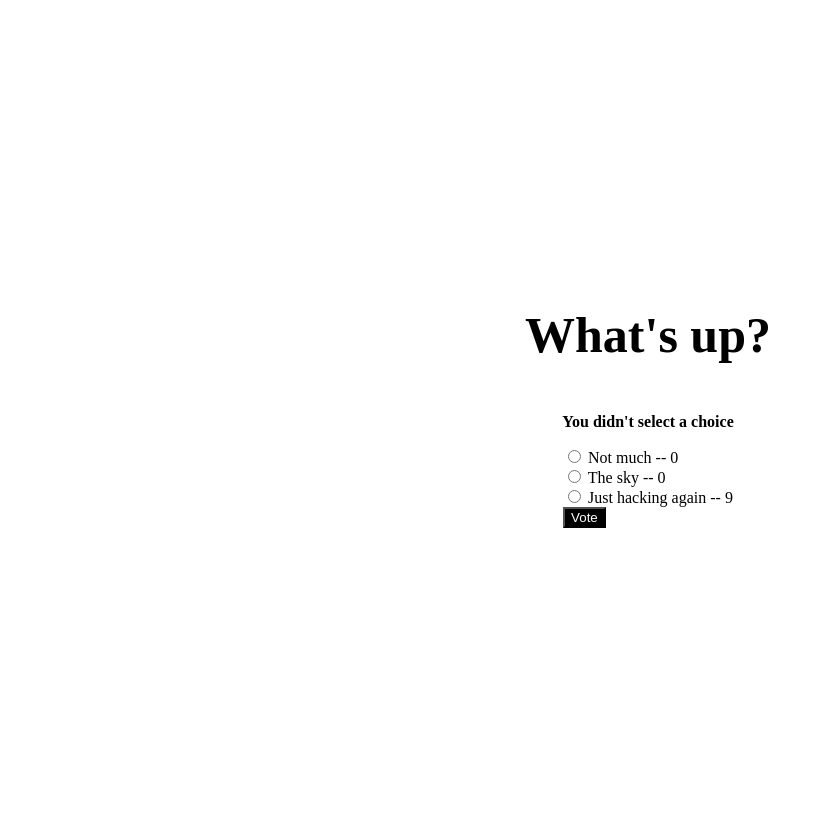
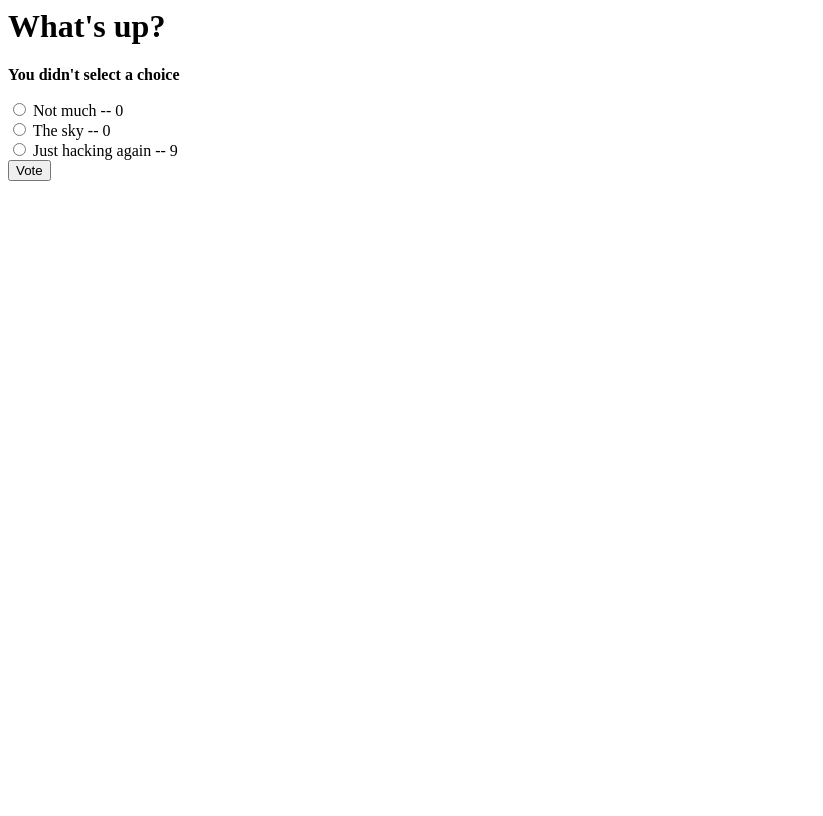
Before and after one commit to Matheus-Lenzi/First-Django-App-Site, a Django app: page /polls/2/vote/ in a window 1280 px wide. Shown: the whole page, without its empty margins (0-823 px from the left). After the commit the page ends 181 px from the top, so only its background shows below. Run offline with Django 3.2, Linux system fonts and the light colour scheme; data comes from the database, SQL or seed files in the repository; both versions use the stored data as it was after the commit.

Commit message:
Revert "Implement the static files and start to styling with css"
This reverts commit f00ea66919a3e946468adabcbbe83ec1cb15b47a.

```diff
--- a/polls/admin.py
+++ b/polls/admin.py
@@ -1,5 +1,4 @@
 from django.contrib import admin
-from .models import Question, Choice
+from .models import Question
 
 admin.site.register(Question)
-admin.site.register(Choice)
--- a/polls/apps.py
+++ b/polls/apps.py
@@ -1,4 +1,5 @@
 from django.apps import AppConfig
+
 
 class PollsConfig(AppConfig):
     name = 'polls'
--- a/polls/static/polls/style.css
+++ /dev/null
@@ -1,33 +0,0 @@
-body{
-    height: 100%;
-    width: 100%;
-    display: flex;
-    flex-direction: column;
-    justify-content: center;
-    align-items: center;
-}
-
-h1 {
-    font-size: 50px;
-}
-
-li a {
-    color: blue;
-}
-
-li a:hover {
-    color: red;
-}
-
-input {
-    background-color: black;
-    color: white;
-}
-
-a {
-    color: blue;
-}
-
-a:hover {
-    color: red;
-}
--- a/polls/templates/polls/detail.html
+++ b/polls/templates/polls/detail.html
@@ -1,6 +1,3 @@
-{% load static %}
-<link rel="stylesheet" type="text/css" href="{% static 'polls/style.css' %}">
-
 <h1>{{ question.question_text }}</h1>
 
 {% if error_message %}<p><strong>{{ error_message }}</strong></p>{% endif %}
--- a/polls/templates/polls/index.html
+++ b/polls/templates/polls/index.html
@@ -1,6 +1,3 @@
-{% load static %}
-<link rel="stylesheet" type="text/css" href="{% static 'polls/style.css' %}">
-
 {% if latest_question_list %}
     <h1>Questions</h1>
     <ul>
--- a/polls/templates/polls/results.html
+++ b/polls/templates/polls/results.html
@@ -1,6 +1,3 @@
-{% load static %}
-<link rel="stylesheet" type="text/css" href="{% static 'polls/style.css' %}">
-
 <h1>{{ question.question_text }}</h1>
 <ul>
     {% for choice in question.choice_set.all %}
--- a/polls/views.py
+++ b/polls/views.py
@@ -25,7 +25,7 @@ class IndexView(generic.ListView):
     context_object_name = 'latest_question_list'
     def get_queryset(self):
         # return Question.objects.order_by('-pub_date')[:5]
-        return Question.objects.filter(pub_date__lte=timezone.now()).order_by('-pub_date')[:5]
+        return Question.objects.filter(pub_date=timezone.now()).order_by('-pub_date')[:5]
 
 # def detail(request, question_id):
 #     # try:
@@ -40,7 +40,7 @@ class DetailView(generic.DetailView):
     model = Question
     template_name = 'polls/detail.html'
     def get_queryset(self):
-        return Question.objects.filter(pub_date__lte=timezone.now())
+        return Question.objects.filter(pub_date=timezone.now())
 
 # def results(request, question_id):
 #     question = get_object_or_404(Question, pk=question_id)
```
Also changed, not shown: db.sqlite3.
